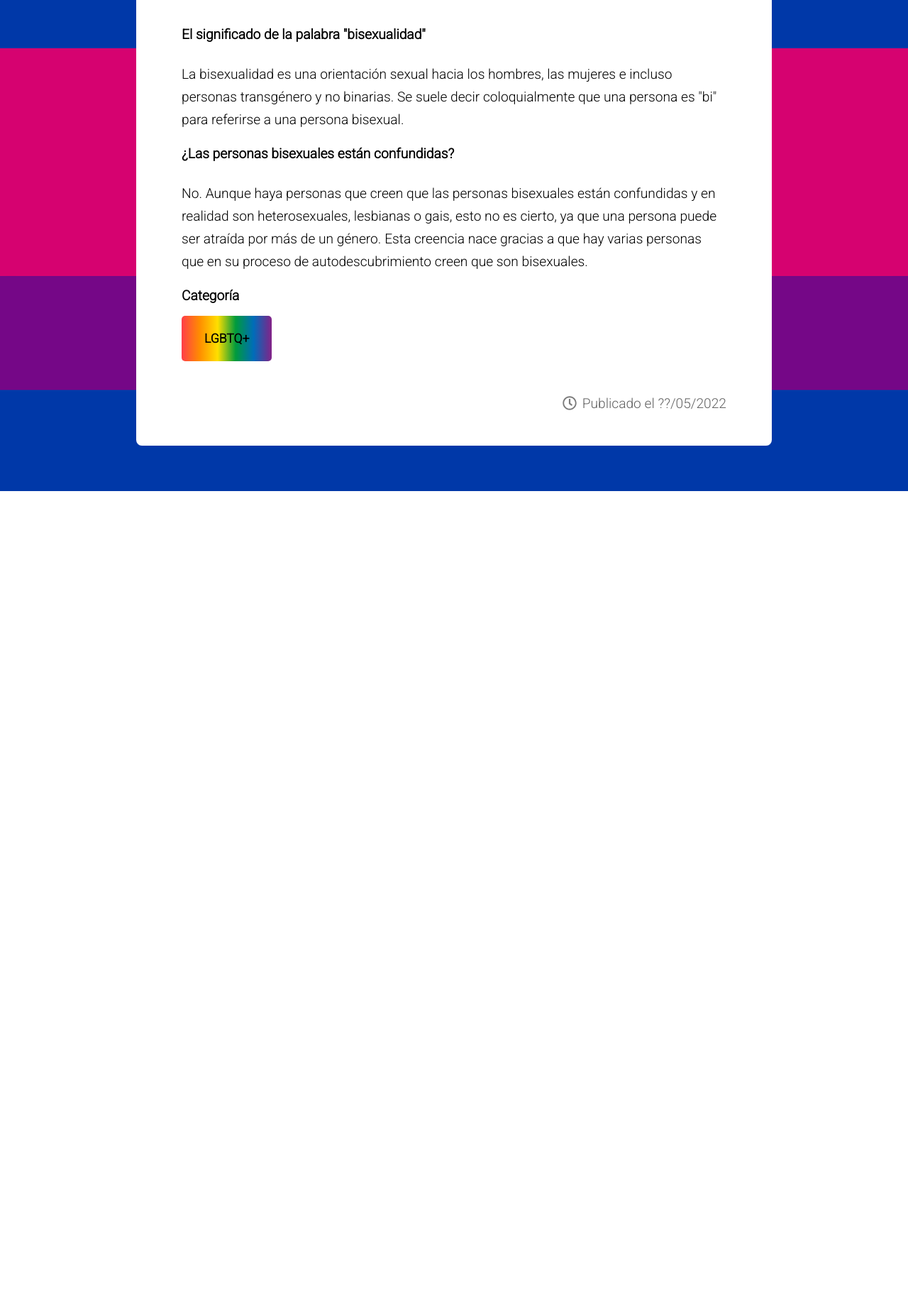
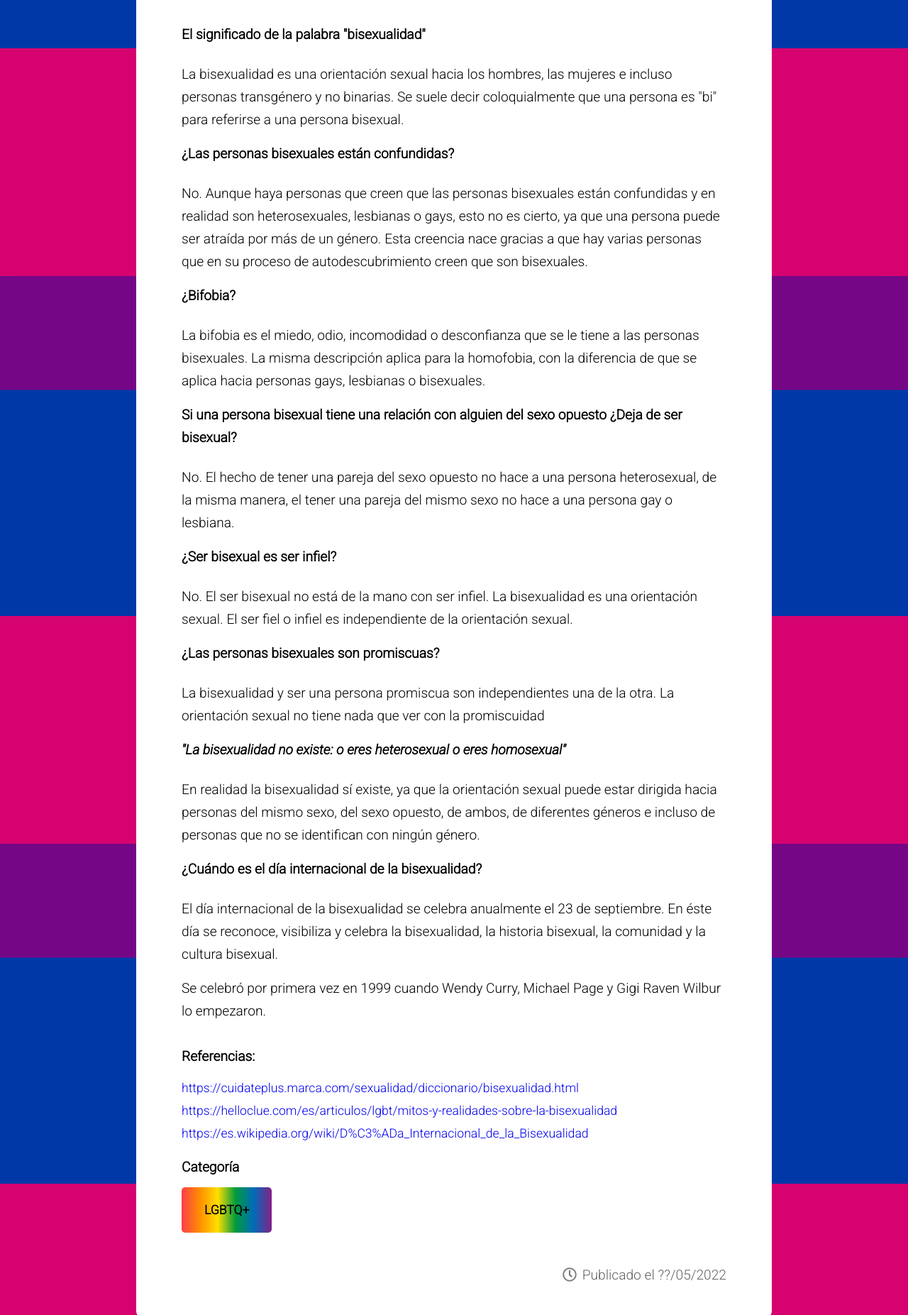
Before and after one commit to casa-arcoiris/casa-arcoiris.github.io, a PHP site: page /publicaciones/lgbtq/bisexualidad.html in a window 1280 px wide. Shown: the part 732-2585 px from the top of the page at 71% size. Before the commit the page ends 1424 px from the top, so only its background shows below. Run offline with PHP 8.4, Linux system fonts and the light colour scheme.

Commit message:
Bisexualidad

```diff
--- a/css/style.css
+++ b/css/style.css
@@ -192,7 +192,7 @@ header ul.menu_list-no_mobile {
 
 .menu_list {
 	transform: translateX(120%);
-	transition: all .5s ease;
+	transition: .5s ease, .8s background-color;
 }
 
 .menu_list.active_menu {
@@ -540,12 +540,17 @@ body.dark .post-card.jovenes:hover, .post-card.jovenes:hover, body.dark .post-ca
 	opacity: 1;
 }
 
-.post-card.trans {
+.post-card.trans, .post-card.bisexual {
 	background-image: url(../assets/trans_flag.jpg);
 	background-size: 100% 25.5vh;
 	color: #000;
 	font-weight: bold;
 	transition: transform 250ms ease, box-shadow 250ms ease;
+}
+
+.post-card.bisexual {
+	background-image: url(../assets/bisexual_flag.png);
+	color: #fff;
 }
 
 .post-title h1 {
--- a/publicaciones.html
+++ b/publicaciones.html
@@ -1,5 +1,5 @@
 <!DOCTYPE html>
-<html lang="en">
+<html lang="es">
 <head>
 	<!-- Global site tag (gtag.js) - Google Analytics -->
 	<script async src="https://www.googletagmanager.com/gtag/js?id=G-6EX8NYD545"></script>
--- a/publicaciones/jovenes/emocionario.html
+++ b/publicaciones/jovenes/emocionario.html
@@ -1,5 +1,5 @@
 <!DOCTYPE html>
-<html lang="en">
+<html lang="es">
 <head>
     <!-- Global site tag (gtag.js) - Google Analytics -->
     <script async src="https://www.googletagmanager.com/gtag/js?id=G-6EX8NYD545"></script>
--- a/publicaciones/lgbtq/bisexualidad.html
+++ b/publicaciones/lgbtq/bisexualidad.html
@@ -1,5 +1,5 @@
 <!DOCTYPE html>
-<html lang="en">
+<html lang="es">
 <head>
 	<!-- Global site tag (gtag.js) - Google Analytics -->
 	<script async src="https://www.googletagmanager.com/gtag/js?id=G-6EX8NYD545"></script>
@@ -96,15 +96,41 @@
 
 			<h2>¿Las personas bisexuales están confundidas?</h2>
 
-			<p>No. Aunque haya personas que creen que las personas bisexuales están confundidas y en realidad son heterosexuales, lesbianas o gais, esto no es cierto, ya que una persona puede ser atraída por más de un género. Esta creencia nace gracias a que hay varias personas que en su proceso de autodescubrimiento creen que son bisexuales.</p>
+			<p>No. Aunque haya personas que creen que las personas bisexuales están confundidas y en realidad son heterosexuales, lesbianas o gays, esto no es cierto, ya que una persona puede ser atraída por más de un género. Esta creencia nace gracias a que hay varias personas que en su proceso de autodescubrimiento creen que son bisexuales.</p>
 
-			<!-- <div class="referencias">
+			<h2>¿Bifobia?</h2>
+
+			<p>La bifobia es el miedo, odio, incomodidad o desconfianza que se le tiene a las personas bisexuales. La misma descripción aplica para la homofobia, con la diferencia de que se aplica hacia personas gays, lesbianas o bisexuales.</p>
+
+			<h2>Si una persona bisexual tiene una relación con alguien del sexo opuesto ¿Deja de ser bisexual?</h2>
+
+			<p>No. El hecho de tener una pareja del sexo opuesto no hace a una persona heterosexual, de la misma manera, el tener una pareja del mismo sexo no hace a una persona gay o lesbiana.</p>
+
+			<h2>¿Ser bisexual es ser infiel?</h2>
+
+			<p>No. El ser bisexual no está de la mano con ser infiel. La bisexualidad es una orientación sexual. El ser fiel o infiel es independiente de la orientación sexual.</p>
+
+			<h2>¿Las personas bisexuales son promiscuas?</h2>
+
+			<p>La bisexualidad y ser una persona promiscua son independientes una de la otra. La orientación sexual no tiene nada que ver con la promiscuidad</p>
+
+			<h2><i>"La bisexualidad no existe: o eres heterosexual o eres homosexual"</i></h2>
+
+			<p>En realidad la bisexualidad sí existe, ya que la orientación sexual puede estar dirigida hacia personas del mismo sexo, del sexo opuesto, de ambos, de diferentes géneros e incluso de personas que no se identifican con ningún género.</p>
+
+			<h2>¿Cuándo es el día internacional de la bisexualidad?</h2>
+
+			<p>El día internacional de la bisexualidad se celebra anualmente el 23 de septiembre. En éste día se reconoce, visibiliza y celebra la bisexualidad, la historia bisexual, la comunidad y la cultura bisexual.</p>
+
+			<p>Se celebró por primera vez en 1999 cuando Wendy Curry, Michael Page y Gigi Raven Wilbur lo empezaron.</p>
+
+			<div class="referencias">
 				<h3>Referencias: </h3>
 
-				<a target="_blank" href="http://cedhj.org.mx/poblacion_LGBTTTIQ.asp">http://cedhj.org.mx/poblacion_LGBTTTIQ.asp</a>
-				<a target="_blank" href="https://www.gob.mx/imjuve/articulos/que-significa-lgbtttiq">https://www.gob.mx/imjuve/articulos/que-significa-lgbtttiq</a>
-				<a target="_blank" href="https://axa.mx/blog/que-significa-lgbtttiq">https://axa.mx/blog/que-significa-lgbtttiq</a>
-			</div> -->
+				<a target="_blank" href="https://cuidateplus.marca.com/sexualidad/diccionario/bisexualidad.html">https://cuidateplus.marca.com/sexualidad/diccionario/bisexualidad.html</a>
+				<a target="_blank" href="https://helloclue.com/es/articulos/lgbt/mitos-y-realidades-sobre-la-bisexualidad">https://helloclue.com/es/articulos/lgbt/mitos-y-realidades-sobre-la-bisexualidad</a>
+				<a target="_blank" href="https://es.wikipedia.org/wiki/D%C3%ADa_Internacional_de_la_Bisexualidad">https://es.wikipedia.org/wiki/D%C3%ADa_Internacional_de_la_Bisexualidad</a>
+			</div>
 
 			<h3 class="categorias_h3">Categoría</h3>
 			<div class="categorias_post">
--- a/publicaciones/lgbtq/las_siglas.html
+++ b/publicaciones/lgbtq/las_siglas.html
@@ -1,5 +1,5 @@
 <!DOCTYPE html>
-<html lang="en">
+<html lang="es">
 <head>
 	<!-- Global site tag (gtag.js) - Google Analytics -->
 	<script async src="https://www.googletagmanager.com/gtag/js?id=G-6EX8NYD545"></script>
--- a/publicaciones/lgbtq/transgenero.html
+++ b/publicaciones/lgbtq/transgenero.html
@@ -1,5 +1,5 @@
 <!DOCTYPE html>
-<html lang="en">
+<html lang="es">
 <head>
 	<!-- Global site tag (gtag.js) - Google Analytics -->
 	<script async src="https://www.googletagmanager.com/gtag/js?id=G-6EX8NYD545"></script>
```
Also changed, not shown: no_revisadas.html (renamed from index.html, +19 -14 lines).
